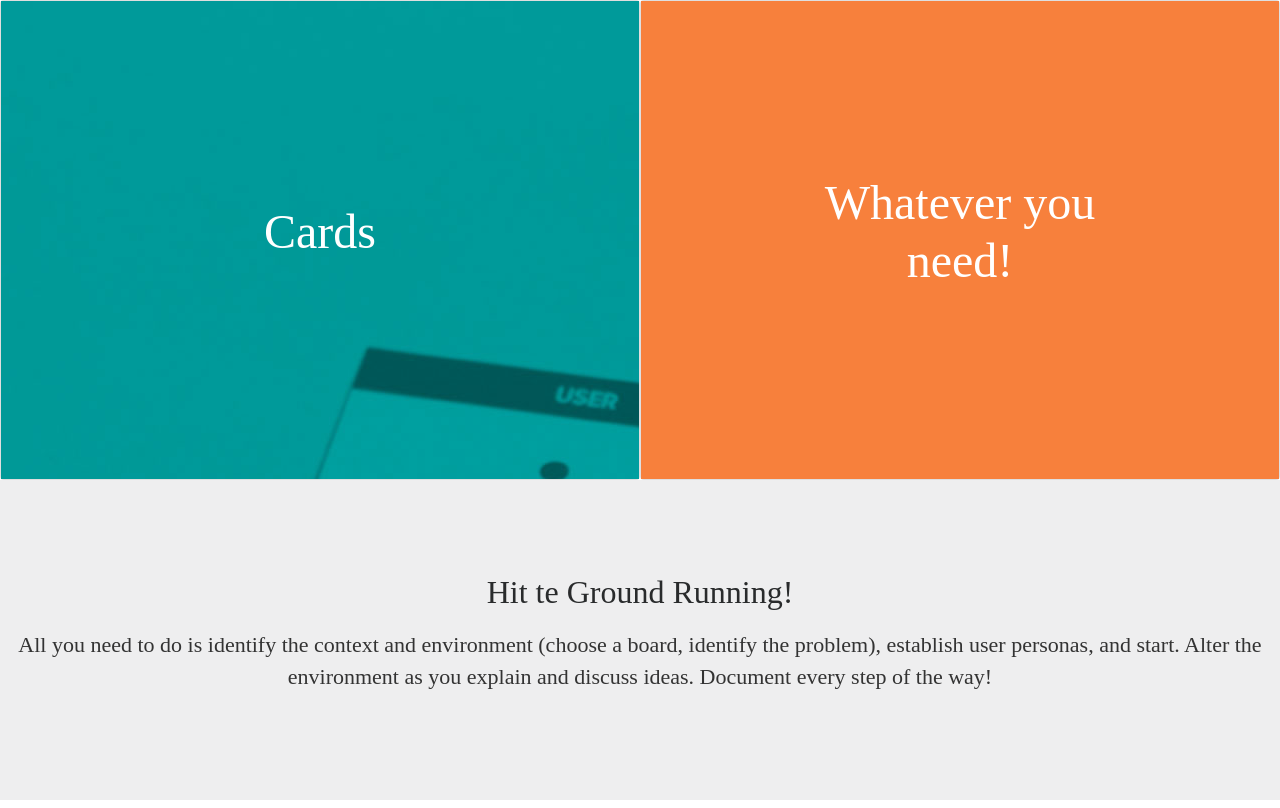
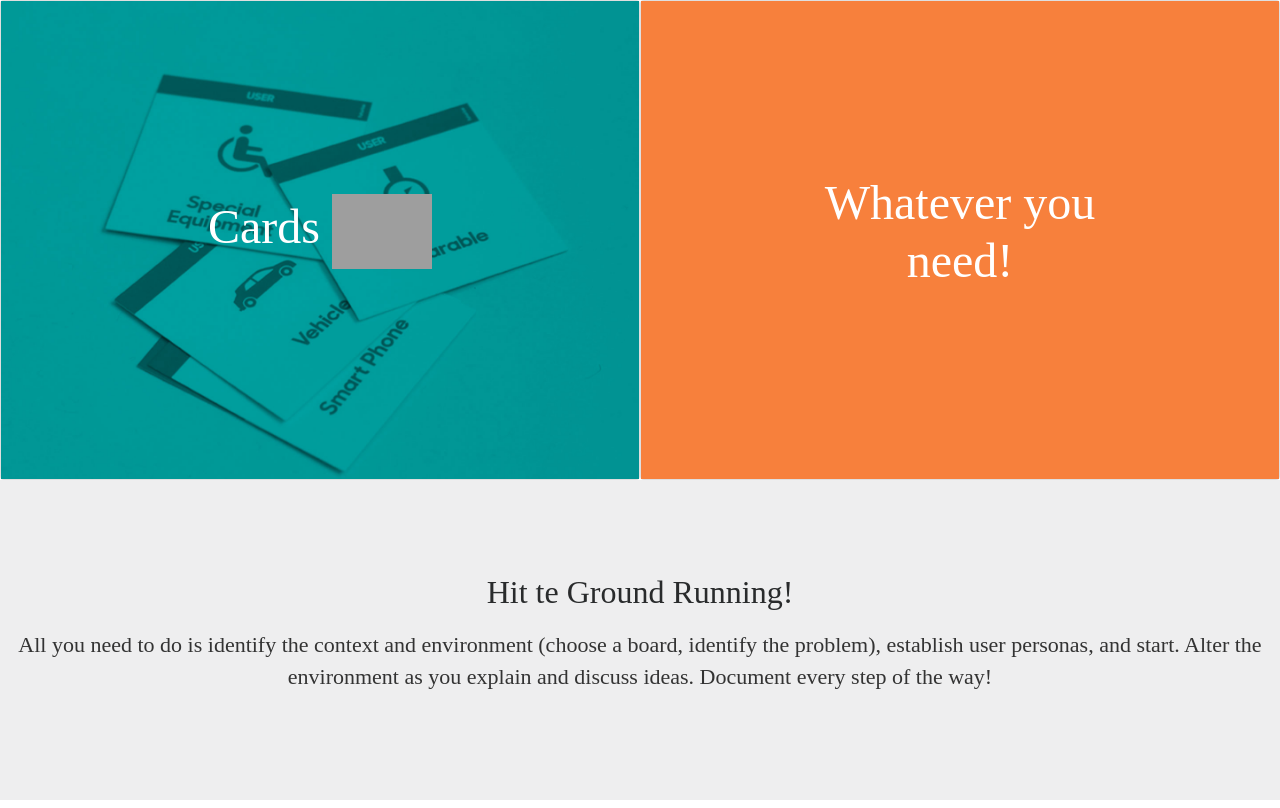
Before and after one commit to Arbuzinside/iotservicekit, a PHP site: page / in a window 1280 px wide. Shown: the part 5692-6500 px from the top of the page. Run offline with PHP 8.4, Linux system fonts and the light colour scheme; some web fonts are replaced; grey boxes are pictures that could not be loaded.

Commit message:
alpha version

```diff
--- a/css/creative.css
+++ b/css/creative.css
@@ -48,7 +48,15 @@ a {
   color: rgba(255, 255, 255, 0.7); }
 
 section {
-  padding: 0; }
+  display: flex;
+  padding: 0;
+   flex-direction: column;}
+
+   section > div{
+
+  /* these are the flex items */
+  flex: 1;
+   }
 
 .section-heading {
   margin-top: 0; }
@@ -196,6 +204,14 @@ header.masthead {
 }
 
 
+.icon-long{
+  display: inline-block;
+    margin-right: auto;
+    height: 75px;
+}
+
+
+
 .logo{
     display: inline-block;
     margin-left: auto;
@@ -442,21 +507,31 @@ header.masthead {
 
 
 .tokens-front {
+  width:100%;
+  height: 100%;
+  background-repeat:no-repeat;
+  background-size: cover;
+  background-position: center center;
   background-image: url("../img/Components_tokens.jpg");
 }
 
 .tokens-back {
-   background-color: #515151;
+   background-color: #F05245;
   -webkit-transform: rotateY(-180deg);
           transform: rotateY(-180deg);
 }
 
 .cards-front{
+    width:100%;
+    height: 100%;
+    background-repeat:no-repeat;
+    background-size: cover;
+    background-position: center center;
     background-image: url("../img/Components_cards.jpg");
 }
 
 .cards-back{
-    background-color: #515151;
+    background-color: #00B3B3;
     -webkit-transform: rotateY(-180deg);
     transform: rotateY(-180deg);
 }
--- a/home.html
+++ b/home.html
@@ -99,8 +99,8 @@
                 <div class="col-md-4 content-up" style="background-color: #F56716">
                     <p class="textA">Disciplines are growing increasingly interdependent and rapid adaptation is key to success. </p>
                 </div>
-                <div class="col-md-8 img-box">
-                    <img class="img-fluid" src="img/img_kit.jpg" alt="theKit" />
+                <div class="col-md-8 center-cropped">
+                    <img class="img-fluid img-center" src="img/img_kit.jpg" alt="theKit" />
                 </div>
             </div>
             <div class="row normal">
@@ -130,7 +130,7 @@
                     <a href="http://uxmag.com/articles/announcing-winners-of-the-2016-ux-magazine-awards">
 
                          <img src="img/icons/ICO_arrow-short-right.svg"
-                                class="img-fluid icon" alt="link">
+                                class="icon svg" alt="link">
                     </a>
 
                 </div>
@@ -139,9 +139,8 @@
                     <p class="textA grey-color">"Methodology"</p>
                     <a class="textB" href="https://www.service-design-network.org/headlines/iot-service-kit-futurice-gmbh">
 
-
                          <img src="img/icons/ICO_arrow-short-right.svg"
-                                class="img-fluid icon" alt="link">
+                                class="icon svg" alt="link">
 
                     </a>
                 </div>
@@ -153,12 +152,12 @@
     <section id="about">
         <div class="container-fluid">
             <div class="row normal">
-                <div class="col-md-12 content-center">
+                <div class="col content-center">
                     <p class="text-section-title grey-color">Bringing the Gap Between </br> People and Technoogy</p>
                 </div>
             </div>
             <div class="row">
-                <div class="col-md-12">
+                <div class="col">
                     <div class="flex-video vimeo widescreen">
                         <iframe id="video-iframe" src="https://player.vimeo.com/video/145110948?color=42b04a" webkitallowfullscreen mozallowfullscreen
                             allowfullscreen></iframe>
@@ -210,7 +209,7 @@
                 </div>
             </div>
             <div class="row normal">
-                <div class="col-md-12 border content-center" style="background-color: #4dc9c9 ">
+                <div class="col border content-center" style="background-color: #4dc9c9 ">
                     <p class="textA-Bold white-color">The Kit is an activator</p>
                 </div>
             </div>
@@ -238,15 +237,18 @@
     <section id="theKit">
         <div class="container-fluid">
             <div class="row normal">
-                <div class="col-md-12 content-center">
+                <div class="col content-center">
                     <p class="text-section-title">Components of the kit</p>
                 </div>
             </div>
             <div class="row double">
                 <div class="col-md-6 card effect-hover">
                      <div class="card-front blueprints-front content-center">
-                         <p class="text-label white-color">Blueprints</p>
-                            </div>
+                         <p class="text-label white-color">Blueprints
+                              <img src="img/icons/ICO_arrow-long-right.svg"
+                                class="icon-long inline img-fluid" alt="link">
+                         </p>
+                     </div>
                      <div class="card-back blueprints-back content-bottom">
                         <p class="titleB white-color">Blueprints:</p>
                         <p class="textB white-color">The Blueprints provide a general enviromental context. </br> Create your own to fit your
@@ -255,7 +257,10 @@
                 </div>
                 <div class="col-md-6 card effect-hover">
                     <div class="card-front tokens-front content-center">
-                         <p class="text-label white-color">Tokens</p>
+                         <p class="text-label white-color">Tokens
+                             <img src="img/icons/ICO_arrow-long-right.svg"
+                                class="icon-long inline img-fluid" alt="link">
+                         </p>
                             </div>
                      <div class="card-back tokens-back content-bottom">
                         <p class="titleB white-color">3D printed tokens:</p>
@@ -268,7 +273,11 @@
             <div class="row double">
                 <div class="col-md-6 card effect-hover">
                      <div class="card-front cards-front content-center">
-                         <p class="text-label white-color">Cards</p>
+                         <p class="text-label white-color">Cards
+                             <img src="img/icons/ICO_arrow-long-right.svg"
+                                class="icon-long inline img-fluid" alt="link">
+                         </p>
+
                             </div>
                      <div class="card-back cards-back content-bottom">
                         <p class="titleB white-color">Game cards:</p>
@@ -291,7 +300,7 @@
 
             </div>
             <div class="row normal">
-                <div class="col-md-12 content-center" style="background-color: #eeeeef">
+                <div class="col content-center" style="background-color: #eeeeef">
                     <p class="textA-Bold">Hit te Ground Running!</p>
                     <p class="textA grey-color">All you need to do is identify the context and environment (choose a board, identify the problem), establish
                         user personas, and start. Alter the environment as you explain and discuss ideas. Document every
@@ -304,7 +313,7 @@
     <section id="opensource">
         <div class="container-fluid">
             <div class="row normal">
-                <div class="col-md-12 content-center">
+                <div class="col content-center">
                     <p class="text-section-title grey-color">We believe in Open source! </p>
                 </div>
             </div>
@@ -378,21 +387,49 @@
     <section id="contact">
         <div class="container-fluid">
             <div class="row normal">
-                <div class="col-md-12 content-center">
+                <div class="col content-center">
                     <p class="text-section-title grey-color">Contact the Creators</p>
                 </div>
             </div>
             <div class="row double">
-                <div class="col-md-6" style="background-color: #F05245">
-                    <h1>Picture here</h1>
+                <div class="col" style="background-color: white">
+                    <div class="row half">
+                        <div class="col center-cropped">
+                         <img class="img-fluid" src="img/contact_paul.jpg" alt="Paul" />
+                        </div>
+                    </div>
+                     <div class="row half border-right" style="background-color: #F05245">
+                         <div class="col content-up">
+                        <p class="textA-Bold-slim">Paul Haoughton</p>
+                        <p class="textA-slim">Director, Wizardry and Developer</p>
+                        </br>
+                        <p class="textA-slim white-color">paul.houghton@futurice.com</p>
+                        <p class="textA-slim white-color">@mobile_rat</p>
+                        </div>
+
+                    </div>
                 </div>
 
-                <div class="col-md-6" style="background-color: #F05245">
-                    <h1>Picture here</h1>
+                <div class="col" style="background-color: white">
+                     <div class="row half">
+                         <div class="col center-cropped">
+                        <img class="img-fluid" src="img/contact_ricardo.jpg" alt="Ricardo" />
+                         </div>
+                    </div>
+
+                     <div class="row half" style="background-color: #F05245">
+                         <div class="col content-up">
+                             <p class="textA-Bold-slim">Ricardo Brito</p>
+                            <p class="textA-slim">Service Designer &amp; UX</p>
+                                </br>
+                            <p class="textA-slim white-color">ricardo.brito@futurice.com</p>
+                            <p class="textA-slim white-color">@toastedric</p>
+                        </div>
+                    </div>
                 </div>
             </div>
 
-            <div class="row is-flex normal">
+            <div class="row normal">
 
                 <div class="col-md-4 content-center">
                      <a href="http://futurice.com/">
@@ -419,7 +456,7 @@
                 </div>
             </div>
             <div class="row normal">
-                <div class="col-md-12 content-center" style="background-color: #eeeeef">
+                <div class="col content-center" style="background-color: #eeeeef">
                     <a href="http://futurice.com/">
                             <img src="img/logos/logo_chilicorn.svg" class="img-fluid logo" alt="futurice.com">
                          </a>
@@ -430,7 +467,7 @@
             </div>
 
             <div class="row normal">
-                <div class="col-md-12 content-center" style="background-color: #4d4d4d">
+                <div class="col content-center" style="background-color: #4d4d4d">
                     <p class="white-color text-closing text-middle">If you &lsaquo;3 it, contribute to it &#38; share it!</p>
                 </div>
 
@@ -438,9 +475,6 @@
 
         </div>
     </section>
-
-
-
 
 
 
```
Also changed, not shown: other parts of css/creative.css (+60 -11 lines).
